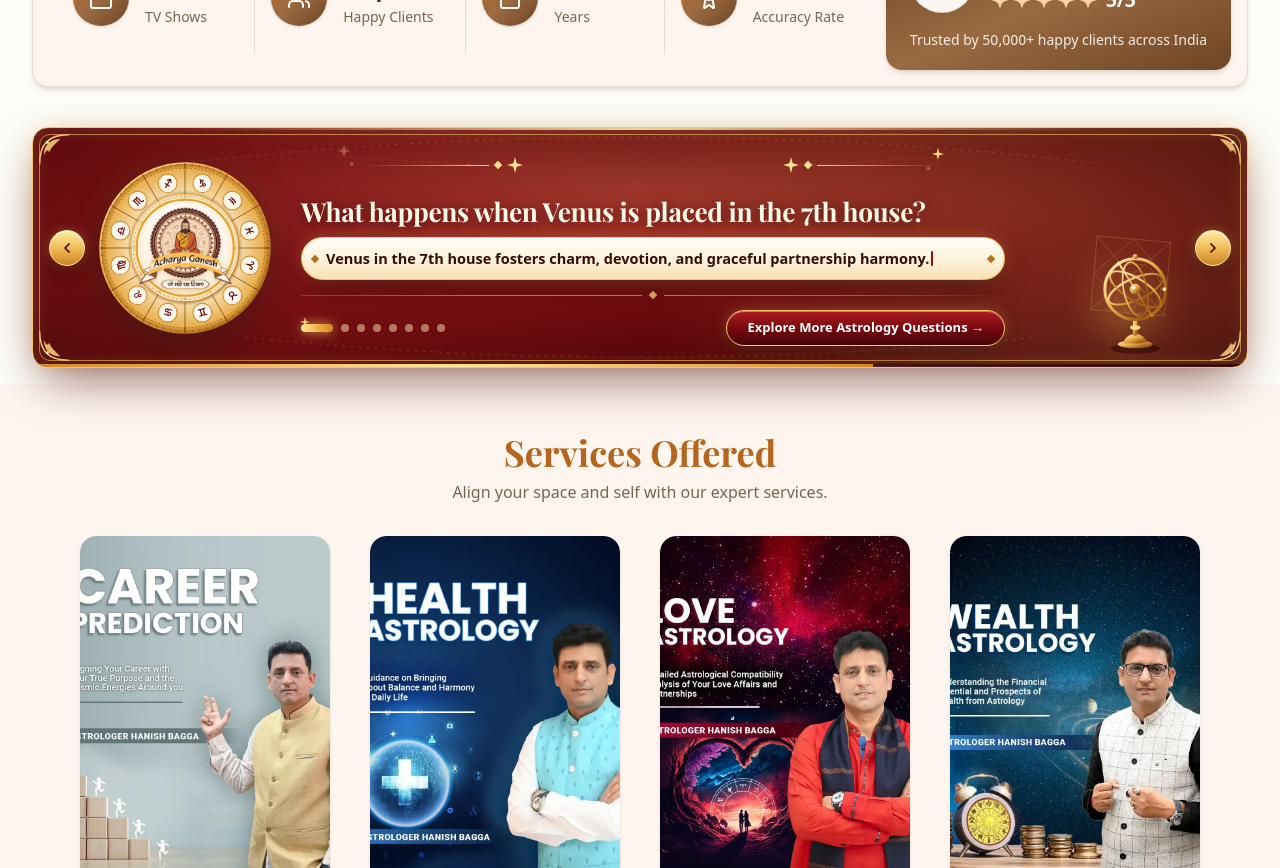
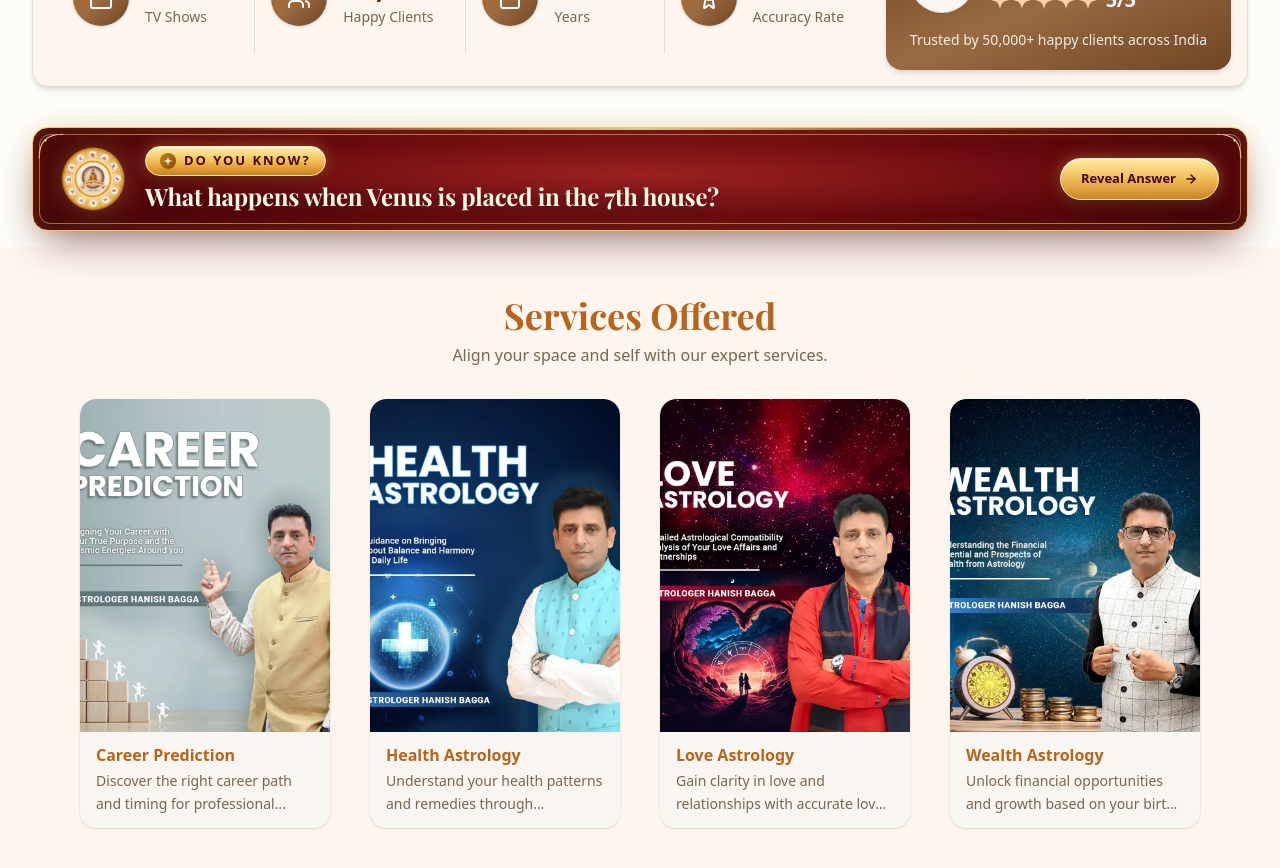
Before and after one commit to astroacharyaganesh/career-page, a React (Vite) app: page / in a window 1280 px wide. Shown: the part 880-1748 px from the top of the page. Built offline with nearby package versions, Linux system fonts and the light colour scheme; a web font is replaced by a local one.

Commit message:
feat(ui): add reveal animations to Astrology Q&A
Introduce CSS keyframe animations for section reveal and answer entry to enhance visual polish. Integrate state management to coordinate typewriter effects with entrance transitions.

```diff
--- a/src/components/home/AstrologyQnaSection.tsx
+++ b/src/components/home/AstrologyQnaSection.tsx
@@ -13,6 +13,7 @@ interface AstrologyQnaSectionProps {
 const ROTATE_INTERVAL_MS = 10000;
 const TYPEWRITER_CHAR_MS = 26;
 const TYPEWRITER_START_DELAY_MS = 220;
+const TYPEWRITER_REVEAL_DELAY_MS = 460;
 
 const ZODIAC_GLYPHS = [
   '♈\uFE0E',
@@ -204,7 +205,11 @@ const VedicChakraEmblem: React.FC<VedicChakraEmblemProps> = ({ className = '', c
 
 export const AstrologyQnaSection: React.FC<AstrologyQnaSectionProps> = ({ onOpenBooking }) => {
   const sectionRef = useRef<HTMLElement>(null);
+  const expandedPanelRef = useRef<HTMLElement>(null);
+  const isInitialRevealRef = useRef(false);
   const [isInView, setIsInView] = useState(false);
+  const [isRevealed, setIsRevealed] = useState(false);
+  const [isFromClickReveal, setIsFromClickReveal] = useState(false);
   const [activeIndex, setActiveIndex] = useState(0);
   const [isPaused, setIsPaused] = useState(false);
   const [isMoreModalOpen, setIsMoreModalOpen] = useState(false);
@@ -257,6 +262,11 @@ export const AstrologyQnaSection: React.FC<AstrologyQnaSectionProps> = ({ onOpen
   }, []);
 
   useEffect(() => {
+    if (!isRevealed) {
+      setTypedLength(0);
+      return;
+    }
+
     if (prefersReducedMotion) {
       setTypedLength(fullAnswer.length);
       return;
@@ -268,8 +278,10 @@ export const AstrologyQnaSection: React.FC<AstrologyQnaSectionProps> = ({ onOpen
     }
 
     setTypedLength(0);
+    const delayMs = isInitialRevealRef.current ? TYPEWRITER_REVEAL_DELAY_MS : TYPEWRITER_START_DELAY_MS;
     let intervalId: number | undefined;
     const startTimer = window.setTimeout(() => {
+      isInitialRevealRef.current = false;
       intervalId = window.setInterval(() => {
         setTypedLength((prev) => {
           if (prev >= fullAnswer.length) {
@@ -279,29 +291,41 @@ export const AstrologyQnaSection: React.FC<AstrologyQnaSectionProps> = ({ onOpen
           return prev + 1;
         });
       }, TYPEWRITER_CHAR_MS);
-    }, TYPEWRITER_START_DELAY_MS);
+    }, delayMs);
 
     return () => {
       window.clearTimeout(startTimer);
       if (intervalId !== undefined) window.clearInterval(intervalId);
     };
-  }, [activeIndex, fullAnswer, isInView, prefersReducedMotion]);
+  }, [activeIndex, fullAnswer, isInView, isRevealed, prefersReducedMotion]);
 
   useEffect(() => {
-    if (isPaused || isMoreModalOpen || totalItems <= 1) return;
+    if (!isRevealed || isPaused || isMoreModalOpen || totalItems <= 1) return;
 
     const timer = window.setInterval(() => {
+      setIsFromClickReveal(false);
       setActiveIndex((prev) => (prev + 1) % totalItems);
     }, ROTATE_INTERVAL_MS);
 
     return () => window.clearInterval(timer);
-  }, [activeIndex, isPaused, isMoreModalOpen, totalItems]);
+  }, [activeIndex, isPaused, isMoreModalOpen, isRevealed, totalItems]);
+
+  const handleRevealSection = () => {
+    isInitialRevealRef.current = true;
+    setIsFromClickReveal(true);
+    setIsRevealed(true);
+    window.requestAnimationFrame(() => {
+      expandedPanelRef.current?.focus({ preventScroll: true });
+    });
+  };
 
   const handlePrev = () => {
+    setIsFromClickReveal(false);
     setActiveIndex((prev) => (prev - 1 + totalItems) % totalItems);
   };
 
   const handleNext = () => {
+    setIsFromClickReveal(false);
     setActiveIndex((prev) => (prev + 1) % totalItems);
   };
 
@@ -318,12 +342,118 @@ export const AstrologyQnaSection: React.FC<AstrologyQnaSectionProps> = ({ onOpen
       className="w-full bg-background py-2.5 sm:py-4"
     >
       <div className="w-full max-w-[1536px] mx-auto px-4 sm:px-6 lg:px-8">
+        {!isRevealed ? (
+          <button
+            type="button"
+            onClick={handleRevealSection}
+            aria-expanded={false}
+            aria-controls="astrology-qna-expanded-panel"
+            className="group relative w-full text-left overflow-hidden rounded-2xl border-[1.5px] border-[#f0c56c] bg-[radial-gradient(ellipse_78%_95%_at_50%_45%,#931118_0%,#5c070b_56%,#2d0204_100%)] shadow-[0_18px_42px_-12px_rgba(68,5,8,0.58),0_0_26px_-4px_rgba(232,179,84,0.36),inset_0_0_18px_rgba(245,196,95,0.2)] transition-all duration-300 hover:-translate-y-0.5 hover:shadow-[0_24px_50px_-12px_rgba(68,5,8,0.68),0_0_34px_-2px_rgba(245,196,95,0.5)] focus-visible:outline-2 focus-visible:outline-offset-2 focus-visible:outline-[#ffe8a6] cursor-pointer"
+          >
+            {/* Soft Subtle Breathing Golden Spotlight */}
+            <div
+              aria-hidden="true"
+              className="pointer-events-none absolute inset-0 bg-[radial-gradient(ellipse_56%_72%_at_50%_50%,rgba(255,220,128,0.2)_0%,transparent_72%)] qna-teaser-aura"
+            />
+
+            {/* Periodic Specular Gold Sheen */}
+            {isInView && (
+              <span
+                aria-hidden="true"
+                className="pointer-events-none absolute inset-y-0 left-0 w-1/3 bg-gradient-to-r from-transparent via-[#ffe9a6]/16 to-transparent qna-badge-glint"
+              />
+            )}
+
+            {/* Top Edge Gold Highlight & Manuscript Hairline Frame */}
+            <div
+              aria-hidden="true"
+              className="pointer-events-none absolute top-0 left-1/2 -translate-x-1/2 h-[2px] w-[72%] bg-gradient-to-r from-transparent via-[#fff2b5]/80 to-transparent blur-[0.5px]"
+            />
+            <div
+              aria-hidden="true"
+              className="pointer-events-none absolute inset-[6px] rounded-[11px] border border-[#f2c66d]/55"
+            />
+
+            {/* Subtle Top/Bottom Corner Filigree Accents */}
+            <svg
+              aria-hidden="true"
+              viewBox="0 0 64 64"
+              className="pointer-events-none absolute top-1 left-1 z-20 h-8 w-8 sm:h-9 sm:w-9"
+              fill="none"
+            >
+              <defs>
+                <linearGradient id="teaserGoldCorner" x1="0" y1="0" x2="64" y2="64" gradientUnits="userSpaceOnUse">
+                  <stop offset="0%" stopColor="#fff7c8" />
+                  <stop offset="45%" stopColor="#ebb14d" />
+                  <stop offset="100%" stopColor="#9e5a10" />
+                </linearGradient>
+              </defs>
+              <path d="M4 46 C4 18 16 4 46 4" stroke="url(#teaserGoldCorner)" strokeWidth="2" strokeLinecap="round" />
+              <circle cx="15" cy="15" r="2" fill="#fff3bc" />
+            </svg>
+            <svg
+              aria-hidden="true"
+              viewBox="0 0 64 64"
+              className="pointer-events-none absolute top-1 right-1 z-20 h-8 w-8 sm:h-9 sm:w-9 -scale-x-100"
+              fill="none"
+            >
+              <path d="M4 46 C4 18 16 4 46 4" stroke="url(#teaserGoldCorner)" strokeWidth="2" strokeLinecap="round" />
+              <circle cx="15" cy="15" r="2" fill="#fff3bc" />
+            </svg>
+
+            <div className="relative z-10 flex flex-col sm:flex-row sm:items-center justify-between gap-3.5 sm:gap-5 px-5 py-4 sm:px-7 sm:py-4.5">
+              <div className="flex items-center gap-3.5 sm:gap-5 min-w-0">
+                <VedicChakraEmblem className="h-14 w-14 sm:h-16 sm:w-16 shrink-0" compact />
+
+                <div className="min-w-0 flex-1 space-y-1.5">
+                  <div
+                    className={`relative overflow-hidden inline-flex items-center gap-2 rounded-full border border-[#ffecb3] bg-gradient-to-b from-[#fff0a8] via-[#f4be54] to-[#cc8019] px-3.5 py-1 shadow-[0_6px_16px_-4px_rgba(0,0,0,0.45),0_0_16px_rgba(245,196,95,0.4),inset_0_1px_0_rgba(255,255,255,0.95)] ${
+                      isInView ? 'qna-drop-in' : 'opacity-0 -translate-y-6'
+                    }`}
+                  >
+                    <span
+                      aria-hidden="true"
+                      className="pointer-events-none absolute inset-y-0 left-0 w-1/2 bg-gradient-to-r from-transparent via-white/45 to-transparent qna-badge-glint"
+                    />
+                    <span className="relative inline-flex h-4 w-4 items-center justify-center rounded-full bg-gradient-to-br from-[#cf871d] to-[#834609] text-[#fff6d6] shadow-inner shrink-0">
+                      <svg viewBox="0 0 24 24" className="h-2.5 w-2.5" fill="currentColor" aria-hidden="true">
+                        <path d="M12 1.5L14.4 9.6L22.5 12L14.4 14.4L12 22.5L9.6 14.4L1.5 12L9.6 9.6L12 1.5Z" />
+                      </svg>
+                    </span>
+                    <span className="relative text-[12px] sm:text-[13px] font-extrabold uppercase tracking-[0.15em] text-[#460709] whitespace-nowrap">
+                      DO YOU KNOW?
+                    </span>
+                  </div>
+
+                  <h2 className="font-serif-display text-[1.12rem] sm:text-[1.35rem] lg:text-[1.5rem] font-bold text-[#fff9e8] leading-[1.24] tracking-[-0.01em] drop-shadow-[0_2px_8px_rgba(0,0,0,0.5)]">
+                    {currentItem.question}
+                  </h2>
+                </div>
+              </div>
+
+              <div className="shrink-0 w-full sm:w-auto flex items-center justify-center sm:justify-end">
+                <span className="relative overflow-hidden inline-flex w-full sm:w-auto items-center justify-center gap-2 rounded-full border border-[#ffe8a6] bg-gradient-to-b from-[#ffec9f] via-[#f0bc58] to-[#cb8420] px-5 py-2.5 min-h-[42px] text-xs sm:text-[13px] font-extrabold text-[#450608] shadow-[0_8px_20px_-4px_rgba(0,0,0,0.48),0_0_16px_rgba(245,196,95,0.42),inset_0_1px_0_rgba(255,255,255,0.92)] group-hover:brightness-105 transition-all whitespace-nowrap shrink-0">
+                  <span
+                    aria-hidden="true"
+                    style={{ animationDelay: '1.6s' }}
+                    className="pointer-events-none absolute inset-y-0 left-0 w-1/2 bg-gradient-to-r from-transparent via-white/40 to-transparent qna-badge-glint"
+                  />
+                  <span className="relative">Reveal Answer</span>
+                  <ArrowRight className="relative w-3.5 h-3.5 stroke-[2.5] transition-transform duration-200 group-hover:translate-x-0.5" />
+                </span>
+              </div>
+            </div>
+          </button>
+        ) : (
         <article
+          ref={expandedPanelRef}
+          id="astrology-qna-expanded-panel"
+          tabIndex={-1}
           onMouseEnter={() => setIsPaused(true)}
           onMouseLeave={() => setIsPaused(false)}
           onFocus={() => setIsPaused(true)}
           onBlur={() => setIsPaused(false)}
-          className="group relative w-full overflow-hidden rounded-2xl border-[1.5px] border-[#f0c56c] bg-[radial-gradient(ellipse_78%_90%_at_50%_42%,#931118_0%,#5c070b_54%,#2d0204_100%)] shadow-[0_20px_48px_-12px_rgba(68,5,8,0.6),0_0_28px_-4px_rgba(232,179,84,0.38),inset_0_0_22px_rgba(245,196,95,0.22)] transition-shadow duration-300 hover:shadow-[0_24px_54px_-12px_rgba(68,5,8,0.7),0_0_34px_-2px_rgba(245,196,95,0.48)]"
+          className="qna-reveal-section group relative w-full overflow-hidden rounded-2xl border-[1.5px] border-[#f0c56c] bg-[radial-gradient(ellipse_78%_90%_at_50%_42%,#931118_0%,#5c070b_54%,#2d0204_100%)] shadow-[0_20px_48px_-12px_rgba(68,5,8,0.6),0_0_28px_-4px_rgba(232,179,84,0.38),inset_0_0_22px_rgba(245,196,95,0.22)] transition-shadow duration-300 hover:shadow-[0_24px_54px_-12px_rgba(68,5,8,0.7),0_0_34px_-2px_rgba(245,196,95,0.48)] focus:outline-none"
         >
           {/* Overhead Golden Spotlight Illuminating Question & Answer + Left/Right Celestial Glows */}
           <div
@@ -545,7 +675,7 @@ export const AstrologyQnaSection: React.FC<AstrologyQnaSectionProps> = ({ onOpen
               <div className="flex-1 min-w-0 flex items-center">
                 <div
                   className={`relative overflow-hidden inline-flex items-center gap-2 rounded-full border border-[#ffecb3] bg-gradient-to-b from-[#fff0a8] via-[#f4be54] to-[#cc8019] px-4 py-1.5 shadow-[0_6px_18px_-4px_rgba(0,0,0,0.48),0_0_18px_rgba(245,196,95,0.42),inset_0_1px_0_rgba(255,255,255,0.95)] ${
-                    isInView ? 'qna-drop-in' : 'opacity-0 -translate-y-6'
+                    isFromClickReveal ? '' : isInView ? 'qna-drop-in' : 'opacity-0 -translate-y-6'
                   }`}
                 >
                   <span
@@ -576,7 +706,7 @@ export const AstrologyQnaSection: React.FC<AstrologyQnaSectionProps> = ({ onOpen
 
               <div
                 className={`relative overflow-hidden inline-flex items-center gap-2.5 rounded-full border border-[#ffecb3] bg-gradient-to-b from-[#fff0a8] via-[#f4be54] to-[#cc8019] px-5 py-1.5 shadow-[0_8px_20px_-4px_rgba(0,0,0,0.48),0_0_20px_rgba(245,196,95,0.45),inset_0_1px_0_rgba(255,255,255,0.95)] ${
-                  isInView ? 'qna-drop-in' : 'opacity-0 -translate-y-6'
+                  isFromClickReveal ? '' : isInView ? 'qna-drop-in' : 'opacity-0 -translate-y-6'
                 }`}
               >
                 <span
@@ -627,7 +757,11 @@ export const AstrologyQnaSection: React.FC<AstrologyQnaSectionProps> = ({ onOpen
                   {currentItem.question}
                 </h2>
 
-                <div className="relative rounded-xl sm:rounded-full border-[1.5px] border-[#f4c76a] bg-gradient-to-b from-[#fffdf7] via-[#fdf3dc] to-[#f8e1b4] px-4 py-2 sm:px-6 sm:py-2.5 shadow-[0_12px_28px_-8px_rgba(0,0,0,0.52),0_0_20px_-4px_rgba(245,196,95,0.42),inset_0_1px_0_rgba(255,255,255,0.96)]">
+                <div
+                  className={`relative rounded-xl sm:rounded-full border-[1.5px] border-[#f4c76a] bg-gradient-to-b from-[#fffdf7] via-[#fdf3dc] to-[#f8e1b4] px-4 py-2 sm:px-6 sm:py-2.5 shadow-[0_12px_28px_-8px_rgba(0,0,0,0.52),0_0_20px_-4px_rgba(245,196,95,0.42),inset_0_1px_0_rgba(255,255,255,0.96)] ${
+                    isFromClickReveal ? 'qna-answer-reveal' : ''
+                  }`}
+                >
                   <span
                     aria-hidden="true"
                     className="hidden sm:block absolute left-2.5 top-1/2 -translate-y-1/2 h-1.5 w-1.5 rotate-45 bg-[#b87118]"
@@ -674,7 +808,10 @@ export const AstrologyQnaSection: React.FC<AstrologyQnaSectionProps> = ({ onOpen
                       role="tab"
                       aria-selected={isCurrent}
                       aria-label={`View question ${idx + 1}: ${item.question}`}
-                      onClick={() => setActiveIndex(idx)}
+                      onClick={() => {
+                        setIsFromClickReveal(false);
+                        setActiveIndex(idx);
+                      }}
                       className={`h-2 rounded-full transition-all duration-300 cursor-pointer ${
                         isCurrent
                           ? 'w-8 bg-gradient-to-r from-[#ffe699] via-[#f0b44b] to-[#d48820] shadow-[0_0_12px_rgba(245,196,95,0.75)]'
@@ -713,6 +850,7 @@ export const AstrologyQnaSection: React.FC<AstrologyQnaSectionProps> = ({ onOpen
             </div>
           )}
         </article>
+        )}
       </div>
 
       {/* Quick Q&A Explorer Modal */}
--- a/src/index.css
+++ b/src/index.css
@@ -242,6 +242,49 @@
   animation: qna-cursor-blink 0.9s steps(1, end) infinite;
 }
 
+@keyframes qna-teaser-aura {
+  0%, 100% {
+    opacity: 0.42;
+  }
+  50% {
+    opacity: 0.95;
+  }
+}
+
+.qna-teaser-aura {
+  animation: qna-teaser-aura 3.6s ease-in-out infinite;
+}
+
+@keyframes qna-reveal-section {
+  0% {
+    opacity: 0;
+    transform: translateY(-8px) scale(0.985);
+  }
+  100% {
+    opacity: 1;
+    transform: translateY(0) scale(1);
+  }
+}
+
+.qna-reveal-section {
+  animation: qna-reveal-section 0.48s cubic-bezier(0.16, 1, 0.3, 1) both;
+}
+
+@keyframes qna-answer-reveal {
+  0% {
+    opacity: 0;
+    transform: translateY(8px);
+  }
+  100% {
+    opacity: 1;
+    transform: translateY(0);
+  }
+}
+
+.qna-answer-reveal {
+  animation: qna-answer-reveal 0.42s cubic-bezier(0.16, 1, 0.3, 1) 0.24s both;
+}
+
 @keyframes horoscope-panel-enter {
   from {
     opacity: 0;
@@ -268,6 +311,9 @@
   .qna-badge-glint,
   .qna-armillary-spin,
   .qna-cursor-blink,
+  .qna-teaser-aura,
+  .qna-reveal-section,
+  .qna-answer-reveal,
   .horoscope-panel-enter {
     animation: none;
   }
```
